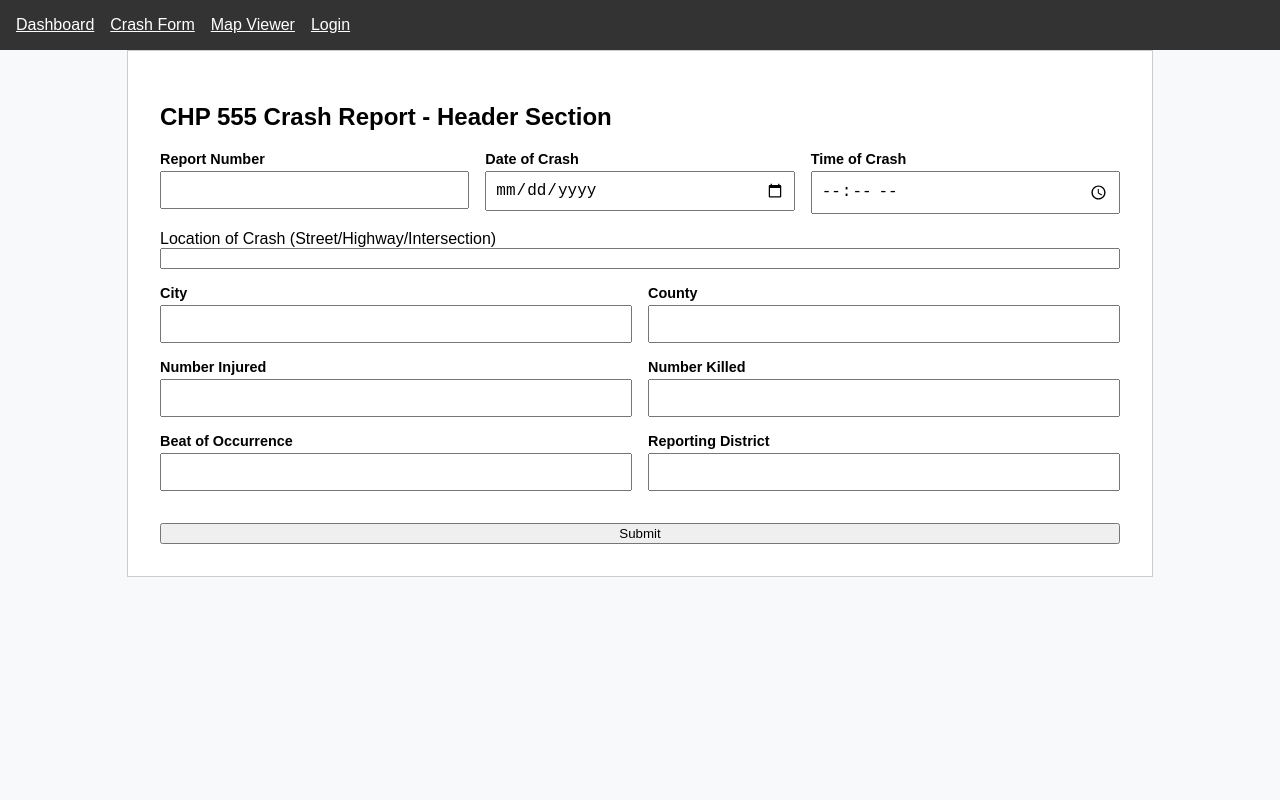
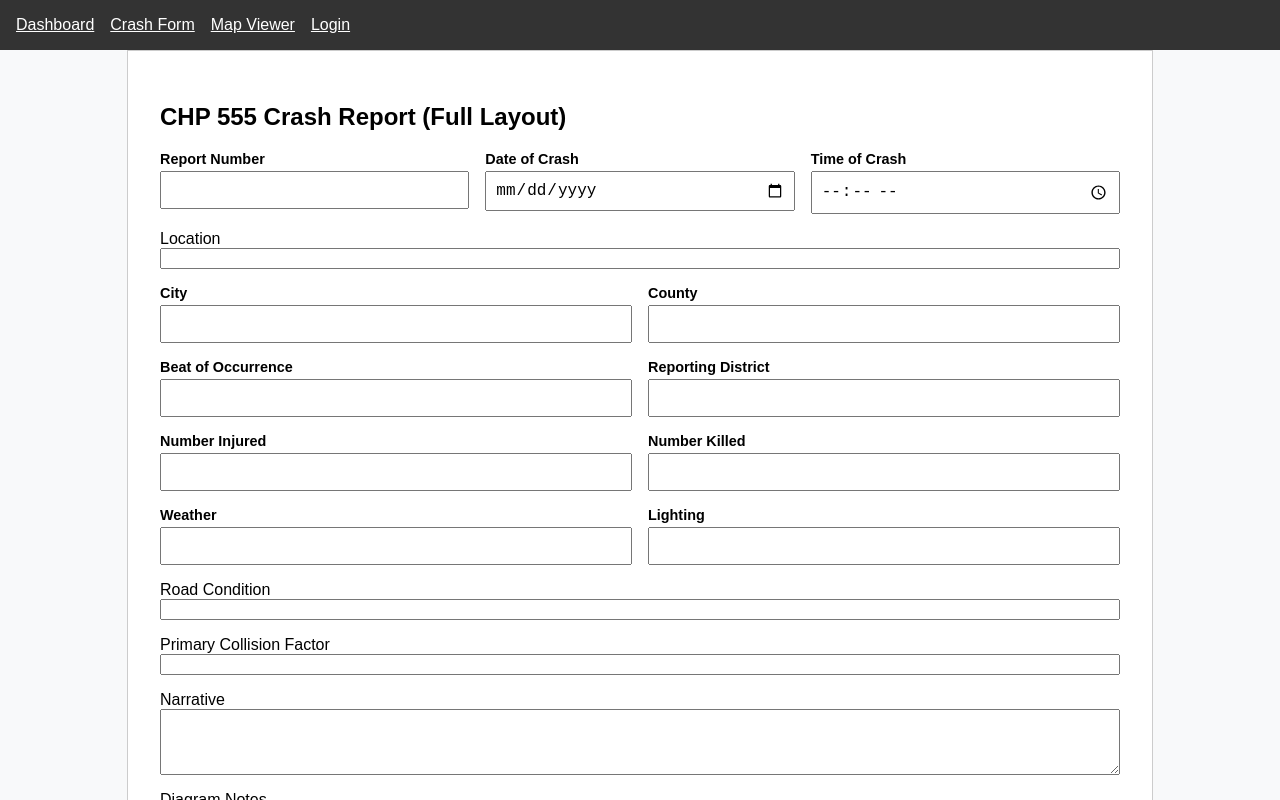
Before and after one commit to Slapstango/test, a React (Create React App) app: page /form in a window 1280 px wide. Shown: the top 800 px of the page. Built offline with nearby package versions, Linux system fonts and the light colour scheme.

Commit message:
Add files via upload

```diff
--- a/src/pages/CrashForm.js
+++ b/src/pages/CrashForm.js
@@ -9,10 +9,18 @@
     location: '',
     city: '',
     county: '',
+    beatOfOccurrence: '',
+    reportingDistrict: '',
     numberInjured: '',
     numberKilled: '',
-    beatOfOccurrence: '',
-    reportingDistrict: ''
+    weather: '',
+    lighting: '',
+    roadCondition: '',
+    primaryCollisionFactor: '',
+    officerName: '',
+    badgeNumber: '',
+    narrative: '',
+    diagramNotes: ''
   });
 
   const handleChange = (field, value) => {
@@ -26,61 +34,68 @@
 
   return (
     <div className="form-wrapper">
-      <h2>CHP 555 Crash Report - Header Section</h2>
+      <h2>CHP 555 Crash Report (Full Layout)</h2>
       <form onSubmit={handleSubmit} className="chp-form">
+
+        {/* Header Section */}
         <div className="chp-row">
-          <div className="chp-field">
-            <label>Report Number</label>
-            <input value={formData.reportNumber} onChange={e => handleChange('reportNumber', e.target.value)} />
-          </div>
-          <div className="chp-field">
-            <label>Date of Crash</label>
-            <input type="date" value={formData.crashDate} onChange={e => handleChange('crashDate', e.target.value)} />
-          </div>
-          <div className="chp-field">
-            <label>Time of Crash</label>
-            <input type="time" value={formData.crashTime} onChange={e => handleChange('crashTime', e.target.value)} />
+          <div className="chp-field"><label>Report Number</label><input value={formData.reportNumber} onChange={e => handleChange('reportNumber', e.target.value)} /></div>
+          <div className="chp-field"><label>Date of Crash</label><input type="date" value={formData.crashDate} onChange={e => handleChange('crashDate', e.target.value)} /></div>
+          <div className="chp-field"><label>Time of Crash</label><input type="time" value={formData.crashTime} onChange={e => handleChange('crashTime', e.target.value)} /></div>
+        </div>
+
+        <div className="chp-row">
+          <div className="chp-field-wide"><label>Location</label><input value={formData.location} onChange={e => handleChange('location', e.target.value)} /></div>
+        </div>
+
+        <div className="chp-row">
+          <div className="chp-field"><label>City</label><input value={formData.city} onChange={e => handleChange('city', e.target.value)} /></div>
+          <div className="chp-field"><label>County</label><input value={formData.county} onChange={e => handleChange('county', e.target.value)} /></div>
+        </div>
+
+        <div className="chp-row">
+          <div className="chp-field"><label>Beat of Occurrence</label><input value={formData.beatOfOccurrence} onChange={e => handleChange('beatOfOccurrence', e.target.value)} /></div>
+          <div className="chp-field"><label>Reporting District</label><input value={formData.reportingDistrict} onChange={e => handleChange('reportingDistrict', e.target.value)} /></div>
+        </div>
+
+        {/* Collision Data */}
+        <div className="chp-row">
+          <div className="chp-field"><label>Number Injured</label><input type="number" value={formData.numberInjured} onChange={e => handleChange('numberInjured', e.target.value)} /></div>
+          <div className="chp-field"><label>Number Killed</label><input type="number" value={formData.numberKilled} onChange={e => handleChange('numberKilled', e.target.value)} /></div>
+        </div>
+
+        <div className="chp-row">
+          <div className="chp-field"><label>Weather</label><input value={formData.weather} onChange={e => handleChange('weather', e.target.value)} /></div>
+          <div className="chp-field"><label>Lighting</label><input value={formData.lighting} onChange={e => handleChange('lighting', e.target.value)} /></div>
+        </div>
+
+        <div className="chp-row">
+          <div className="chp-field-wide"><label>Road Condition</label><input value={formData.roadCondition} onChange={e => handleChange('roadCondition', e.target.value)} /></div>
+        </div>
+
+        <div className="chp-row">
+          <div className="chp-field-wide"><label>Primary Collision Factor</label><input value={formData.primaryCollisionFactor} onChange={e => handleChange('primaryCollisionFactor', e.target.value)} /></div>
+        </div>
+
+        {/* Narrative and Diagram */}
+        <div className="chp-row">
+          <div className="chp-field-wide">
+            <label>Narrative</label>
+            <textarea rows="4" value={formData.narrative} onChange={e => handleChange('narrative', e.target.value)} />
           </div>
         </div>
 
         <div className="chp-row">
           <div className="chp-field-wide">
-            <label>Location of Crash (Street/Highway/Intersection)</label>
-            <input value={formData.location} onChange={e => handleChange('location', e.target.value)} />
+            <label>Diagram Notes</label>
+            <textarea rows="4" value={formData.diagramNotes} onChange={e => handleChange('diagramNotes', e.target.value)} />
           </div>
         </div>
 
+        {/* Officer Info */}
         <div className="chp-row">
-          <div className="chp-field">
-            <label>City</label>
-            <input value={formData.city} onChange={e => handleChange('city', e.target.value)} />
-          </div>
-          <div className="chp-field">
-            <label>County</label>
-            <input value={formData.county} onChange={e => handleChange('county', e.target.value)} />
-          </div>
-        </div>
-
-        <div className="chp-row">
-          <div className="chp-field">
-            <label>Number Injured</label>
-            <input type="number" value={formData.numberInjured} onChange={e => handleChange('numberInjured', e.target.value)} />
-          </div>
-          <div className="chp-field">
-            <label>Number Killed</label>
-            <input type="number" value={formData.numberKilled} onChange={e => handleChange('numberKilled', e.target.value)} />
-          </div>
-        </div>
-
-        <div className="chp-row">
-          <div className="chp-field">
-            <label>Beat of Occurrence</label>
-            <input value={formData.beatOfOccurrence} onChange={e => handleChange('beatOfOccurrence', e.target.value)} />
-          </div>
-          <div className="chp-field">
-            <label>Reporting District</label>
-            <input value={formData.reportingDistrict} onChange={e => handleChange('reportingDistrict', e.target.value)} />
-          </div>
+          <div className="chp-field"><label>Officer Name</label><input value={formData.officerName} onChange={e => handleChange('officerName', e.target.value)} /></div>
+          <div className="chp-field"><label>Badge Number</label><input value={formData.badgeNumber} onChange={e => handleChange('badgeNumber', e.target.value)} /></div>
         </div>
 
         <button type="submit" style={{ marginTop: '1rem' }}>Submit</button>
```
